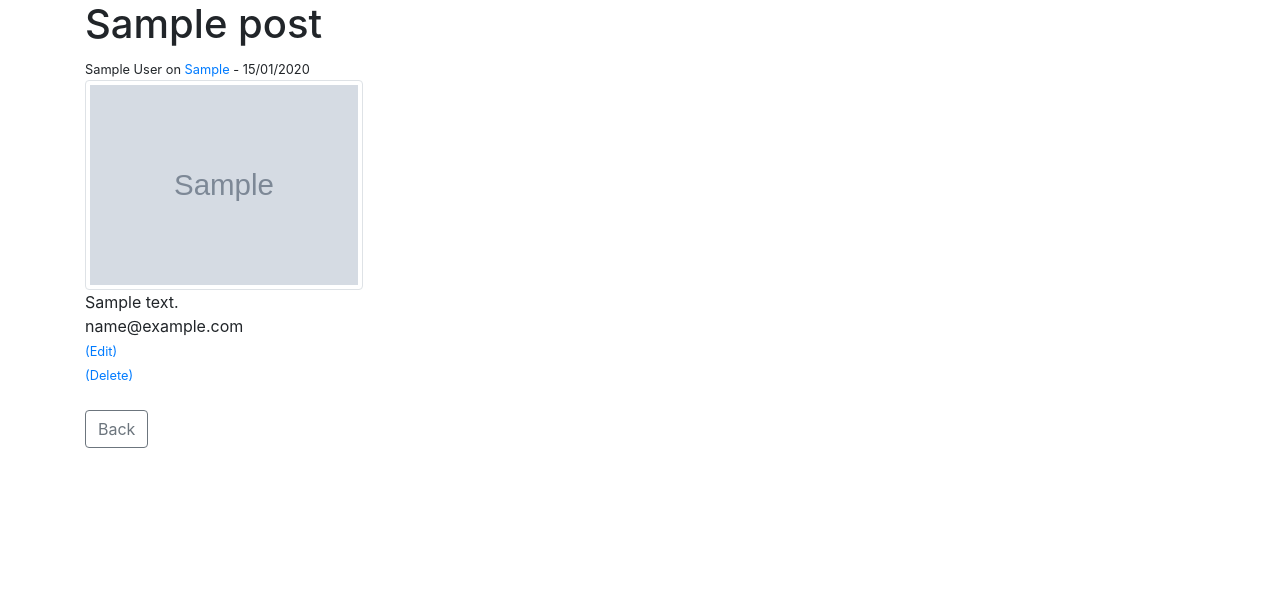
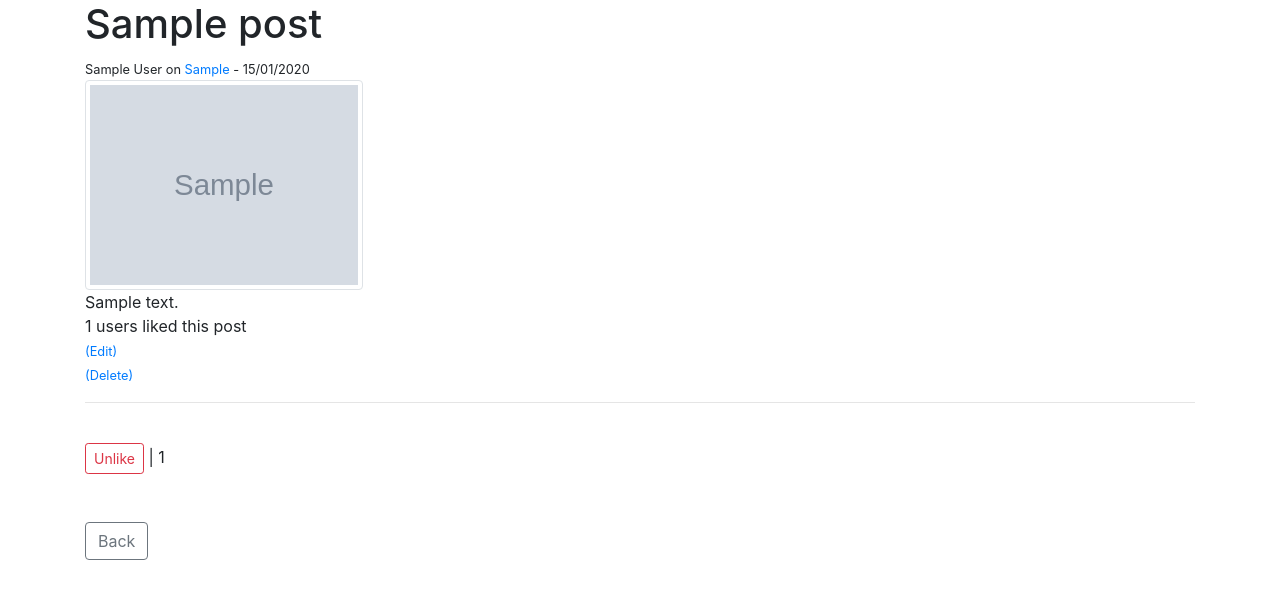
Before and after one commit to MatzkinGurza/MyDjangoCrud, a Django app: page /article/1 in a window 1280 px wide. Shown: the part 58-657 px from the top of the page. Run offline with Django 5.2, Linux system fonts and the light colour scheme; a user stored in the database is signed in; tables that the repository leaves empty hold one stand-in row (values such as "Sample post"); grey boxes marked "Sample" are stand-in pictures; some libraries are stand-ins or nearby versions.

```diff
--- a/CrudBlog/models.py
+++ b/CrudBlog/models.py
@@ -2,6 +2,7 @@ from django.db import models
 from django.contrib.auth.models import User
 from django.urls import reverse
 from datetime import datetime, date
+from ckeditor.fields import RichTextField
 
 class Category(models.Model):
     name = models.CharField(max_length=255, default="Unspecified")
@@ -16,11 +17,15 @@ class Post(models.Model):
     title = models.CharField(max_length=255)
     tag = models.CharField(max_length=255) #parameter: default="default tag" should be used if creating this field after already having other inputs
     author = models.ForeignKey(User, on_delete=models.CASCADE)
-    body = models.TextField()
+    #body = models.TextField()
+    body = RichTextField(blank=True, null=True)
     post_date = models.DateTimeField(auto_now_add=True)
     image_url = models.URLField(blank=True, null=True)  # Campo para o link da imagem
     category = models.CharField(max_length=255, default="Unspecified")
+    likes = models.ManyToManyField(User, related_name='blog_posts')
 
+    def total_likes(self):
+        return self.likes.count()
 
     def __str__(self):
         return self.title + ' | ' + str(self.author)
--- a/CrudBlog/templates/article_details.html
+++ b/CrudBlog/templates/article_details.html
@@ -11,12 +11,28 @@
 {% endif %}
 <br/>
 {{ post.body|safe }}<br/>
-{{post.author.email}}<br/>
+{{ total_likes }} users liked this post<br/>
 {% if user.is_authenticated %}
     {% if user.id == post.author.id %}
         <small><a href="{% url 'update_post' post.pk %}">(Edit)</a></small><br/>
         <small><a href="{% url 'delete_post' post.pk %}">(Delete)</a></small>
     {% endif %}
+    <br/>
+    <hr>
+    <br/>
+    <form action="{% url 'like_post' post.pk %}" method="POST">
+        {% csrf_token %}
+        {% if liked %}
+        <button class="btn btn-outline-primary btn-sm btn-outline-danger" type="submit" name="post_id" value="{{post.id}}">
+            Unlike
+        </button>
+        {% else %}
+        <button class="btn btn-outline-primary btn-sm" type="submit" name="post_id" value="{{post.id}}">
+            Like
+        </button>
+        {% endif %}
+        | {{ total_likes }}
+    </form>
 {% endif %}
 <br/>
 <br/>
--- a/CrudBlog/templates/update_post.html
+++ b/CrudBlog/templates/update_post.html
@@ -14,13 +14,12 @@
                 <img src="{{ post.image_url }}" alt="Imagem do Post" class="img-thumbnail w-25">
                 {% endif %}<br/>
                 {% csrf_token %}
+                {{ form.media }}
                 {{form.as_p}}
                 <button class="btn btn-secondary">Update</button>
             </form>
         </div>
 
-        <br/>
-        <br/>
         <a class="btn btn-outline-secondary" href="{% url 'home' %}">Back</a>
     {% else %}
         <h2> Your account does not have this permission</h2>
--- a/CrudBlog/urls.py
+++ b/CrudBlog/urls.py
@@ -1,4 +1,4 @@
-from .views import HomeView, ArticleDetailView, AddPostView, UpdatePostView, DeletePostView, AddCategoryView, CategoryView, CategoryListView
+from .views import HomeView, ArticleDetailView, AddPostView, UpdatePostView, DeletePostView, AddCategoryView, CategoryView, CategoryListView, LikeView
 #from . import views
 from django.urls import path
 
@@ -13,5 +13,6 @@ urlpatterns = [
     path('add_category', AddCategoryView.as_view(), name='add_category'),
     path('category/<str:cats>/', CategoryView, name='categories'),
     path('category-list/', CategoryListView, name='category_list'),
+    path('like/<int:pk>', LikeView, name='like_post'),
 
 ]
--- a/CrudBlog/views.py
+++ b/CrudBlog/views.py
@@ -2,10 +2,10 @@ from django.shortcuts import render,  get_object_or_404
 from django.views.generic import ListView, DetailView, CreateView, UpdateView, DeleteView
 from .models import Post, Category
 from .forms import PostForm, PostFormUpdate
-from django.urls import reverse_lazy
+from django.urls import reverse_lazy, reverse
 import requests
 from django.conf import settings
-from django.http import Http404
+from django.http import Http404, HttpResponseRedirect
 
 
 class HomeView(ListView):
@@ -31,7 +31,13 @@ class ArticleDetailView(DetailView):
     def get_context_data(self, *args, **kwargs):
         cat_menu = Category.objects.all()
         context = super(ArticleDetailView, self).get_context_data(*args, **kwargs)
+        current_post = get_object_or_404(Post, id=self.kwargs['pk'])
+        liked = False
+        if current_post.likes.filter(id=self.request.user.id).exists():
+            liked=True
+        context['total_likes'] = current_post.total_likes()
         context["cat_menu"] = cat_menu
+        context['liked'] = liked
         return context
 
 class AddPostView(CreateView):
@@ -122,3 +128,15 @@ class DeletePostView(DeleteView):
         context = super(DeletePostView, self).get_context_data(*args, **kwargs)
         context["cat_menu"] = cat_menu
         return context
+
+
+def LikeView(request, pk):
+    post = get_object_or_404(Post, id=request.POST.get('post_id'))
+    liked = False
+    if post.likes.filter(id=request.user.id).exists():
+        post.likes.remove(request.user)
+        liked = False
+    else:
+        post.likes.add(request.user)
+        liked = True
+    return HttpResponseRedirect(reverse('article-detail', args=[str(pk)]))
--- a/members/views.py
+++ b/members/views.py
@@ -2,8 +2,9 @@ from django.shortcuts import render
 from django.views import generic
 from django.contrib.auth.forms import UserCreationForm
 from django.urls import reverse_lazy
+from .forms import SignUpForm
 
 class UserRegisterView(generic.CreateView):
-    form_class = UserCreationForm
+    form_class = SignUpForm
     template_name = "registration/register.html"
     success_url = reverse_lazy('login')
```
Also changed, not shown: CrudBlog/templates/add_post.html (+5 -2 lines), MateusGurzaCrud/settings.py (+26 -0 lines), members/forms.py (added, +19 -0 lines), CrudBlog/migrations/0008_alter_post_tag.py (added), CrudBlog/migrations/0009_post_likes.py (added), CrudBlog/migrations/0010_alter_post_body.py (added).
